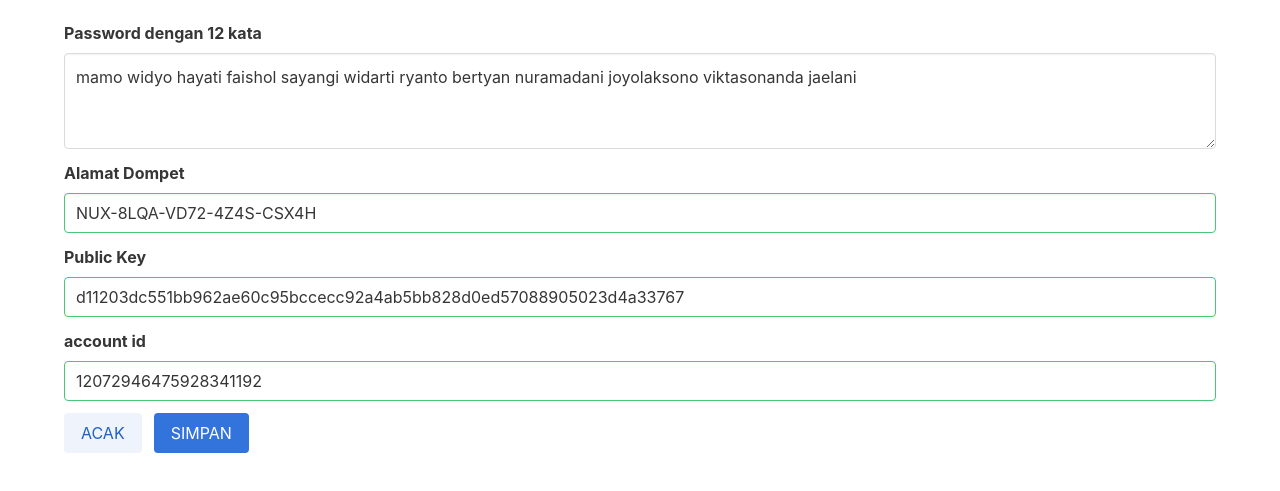
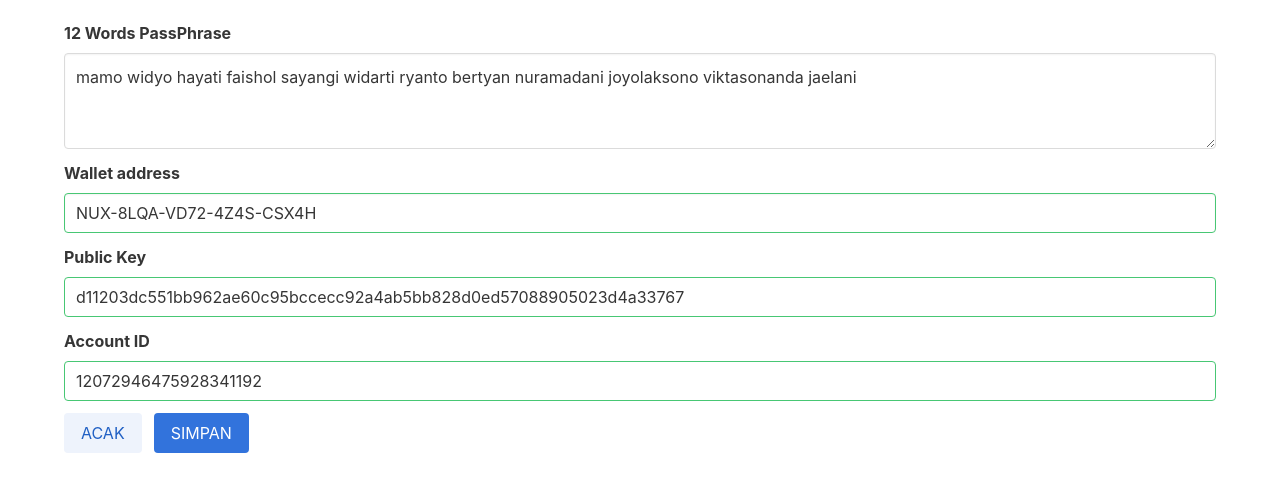
Before and after one commit to ibnux/NUX-Wallet-Generator, a plain HTML site: page index.html in a window 1280 px wide. Shown: the part 87-578 px from the top of the page. Drawn offline with Linux system fonts and the light colour scheme.

Commit message:
change to english

```diff
--- a/index.html
+++ b/index.html
@@ -15,14 +15,14 @@
             NUX Wallet Generator
         </h1>
         <div class="field">
-            <label class="label">Password dengan 12 kata</label>
+            <label class="label">12 Words PassPhrase</label>
             <div class="control">
                     <textarea class="textarea" onkeyup="generateWallet()" id="passphrase" placeholder="passphrase"
                     rows="3"></textarea>
             </div>
         </div>
         <div class="field">
-            <label class="label">Alamat Dompet</label>
+            <label class="label">Wallet address</label>
             <div class="control">
                 <input class="input is-success" id="alamat" type="text" placeholder="Alamat" value="NUX-">
             </div>
@@ -34,7 +34,7 @@
             </div>
         </div>
         <div class="field">
-            <label class="label">account id</label>
+            <label class="label">Account ID</label>
             <div class="control">
                 <input class="input is-success" id="accountid" readonly type="text" placeholder="accountid" value="NUX-">
             </div>
```
Also changed, not shown: 1 other file.
